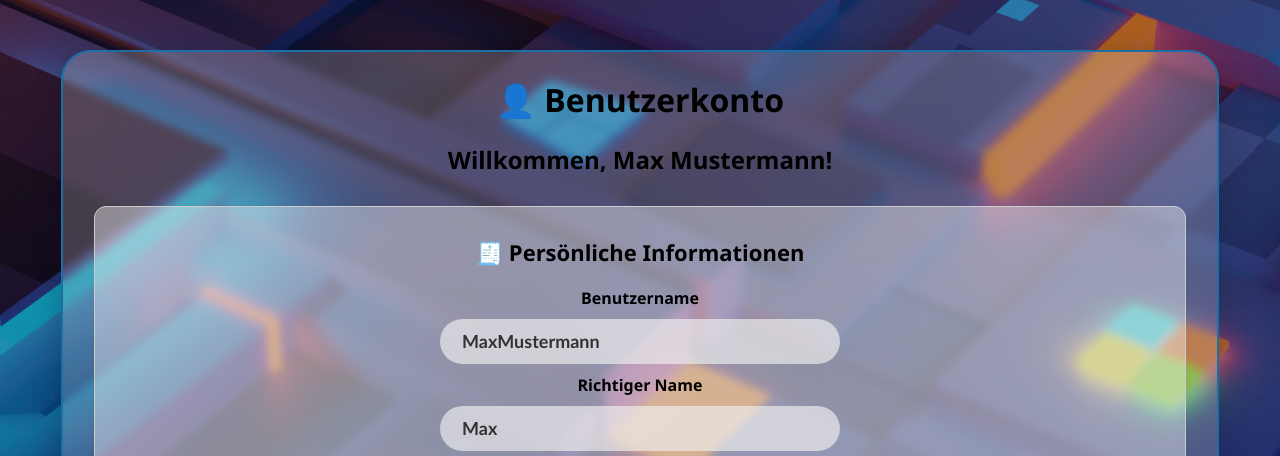
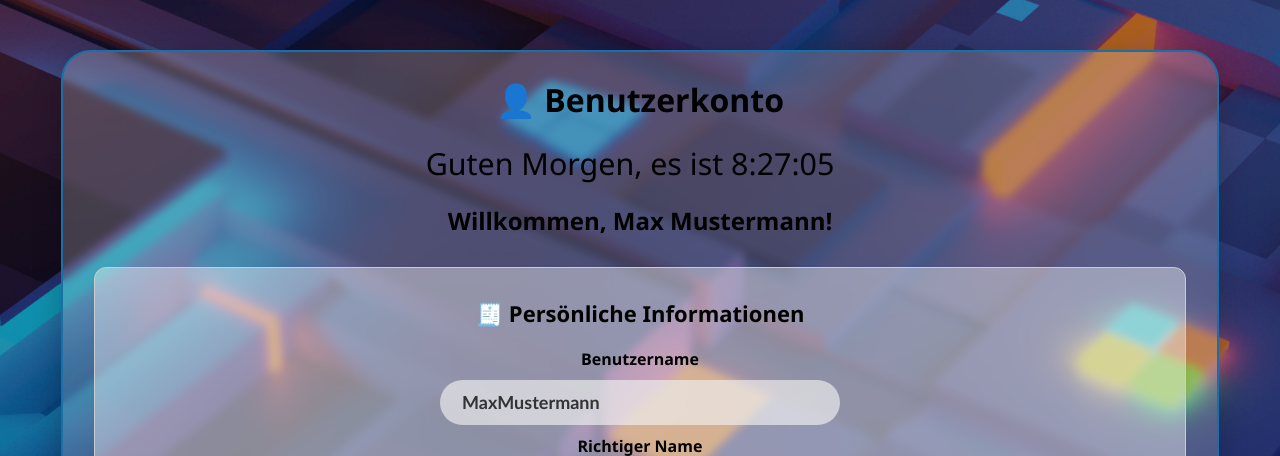
Before and after one commit to WebTechTHI/WebTech, a PHP site: page /pages/user.html in a window 1280 px wide. Shown: the part 200-656 px from the top of the page. Run offline with PHP 8.4, Linux system fonts and the light colour scheme.

Commit message:
uhrzeit bei login registration user hinzugefügt

```diff
--- a/assets/css/loginRegistration.css
+++ b/assets/css/loginRegistration.css
@@ -331,6 +331,17 @@ label {
 
 
 
+/* Uhrzeit Für Login Registration und User */
+    .Clock {
+  font-size: 1.9rem;
+  color: var( --user-form-title-color);
+  margin-left: auto;
+  padding-right: 20px;
+}
+
+
+
+
 /*JavaScript*/
 .inputFehler {
     border-color: var(--input-invalid);
--- /dev/null
+++ b/assets/javascript/uhrzeit.js
@@ -0,0 +1,25 @@
+/* Uhrzeit javascript im Header einfügen bei Login Registration und User */
+
+function startLiveClock() {
+  const clockDiv = document.getElementById("liveClock");
+
+  function updateClock() {
+    const now = new Date();
+    const hours = now.getHours();
+    const minutes = now.getMinutes().toString().padStart(2, "0");
+    const seconds = now.getSeconds().toString().padStart(2, "0");
+
+    let greeting = "Platzhalter";
+    if (hours < 12) greeting = "Guten Morgen";
+    else if (hours < 18) greeting = "Guten Tag ";
+    else greeting = "Guten Abend";
+
+    clockDiv.textContent = greeting + ", es ist " + hours + ":" + minutes + ":" + seconds;
+
+  }
+
+  updateClock(); // direkt aufrufen
+  setInterval(updateClock, 1000); // jede Sekunde aktualisieren
+}
+
+document.addEventListener("DOMContentLoaded", startLiveClock);
--- a/pages/login.html
+++ b/pages/login.html
@@ -34,6 +34,8 @@
 <form class="userInfoFormlogin" action="login.php" method="post">
 
     <h1 class="formTitle" title="Please fill out the blanks">🔐Login</h1>
+
+        <div id="liveClock" class="Clock"></div>
 
     <h4 class="formSubtitle" title="Please fill out the blanks">Melden Sie sich mit Ihren Zugangsdaten an</h4>
 
@@ -72,6 +74,7 @@
 
       <!--JavaScript hier noch einfügen-->
       <script src="../assets/javascript/Validierung_Login.js"></script>
+      <script src="../assets/javascript/uhrzeit.js"></script>
 
 </body>
 
--- a/pages/user.html
+++ b/pages/user.html
@@ -35,6 +35,9 @@
         <!-- Ab Hier User Funktionen -->
    <form class="userInfoFormuser" action="user.php" method="post">
   <h1 class="formTitle">👤 Benutzerkonto</h1>
+
+      <div id="liveClock" class="Clock"></div>
+
   <h2 class="formSubtitle">Willkommen, Max Mustermann!</h2>
 
   <div class="infoBlockWide">
@@ -130,6 +133,8 @@
 
     <!--JavaScript hier noch einfügen-->
     <script src="../assets/javascript/Validierung_User.js"></script>
+    <script src="../assets/javascript/uhrzeit.js"></script>
+
 
 </body>
 
```
Also changed, not shown: pages/registration.html (+7 -1 lines).
